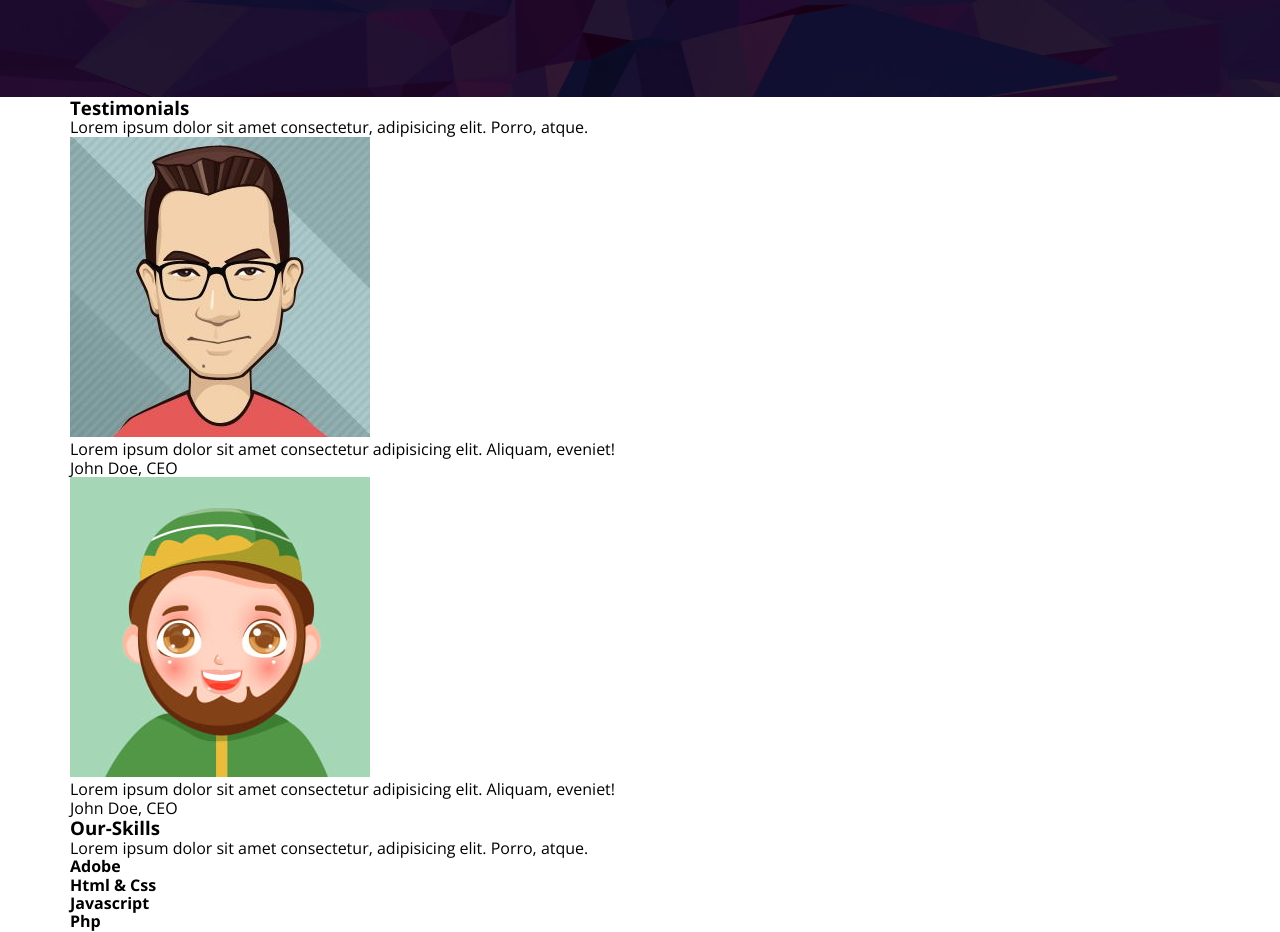
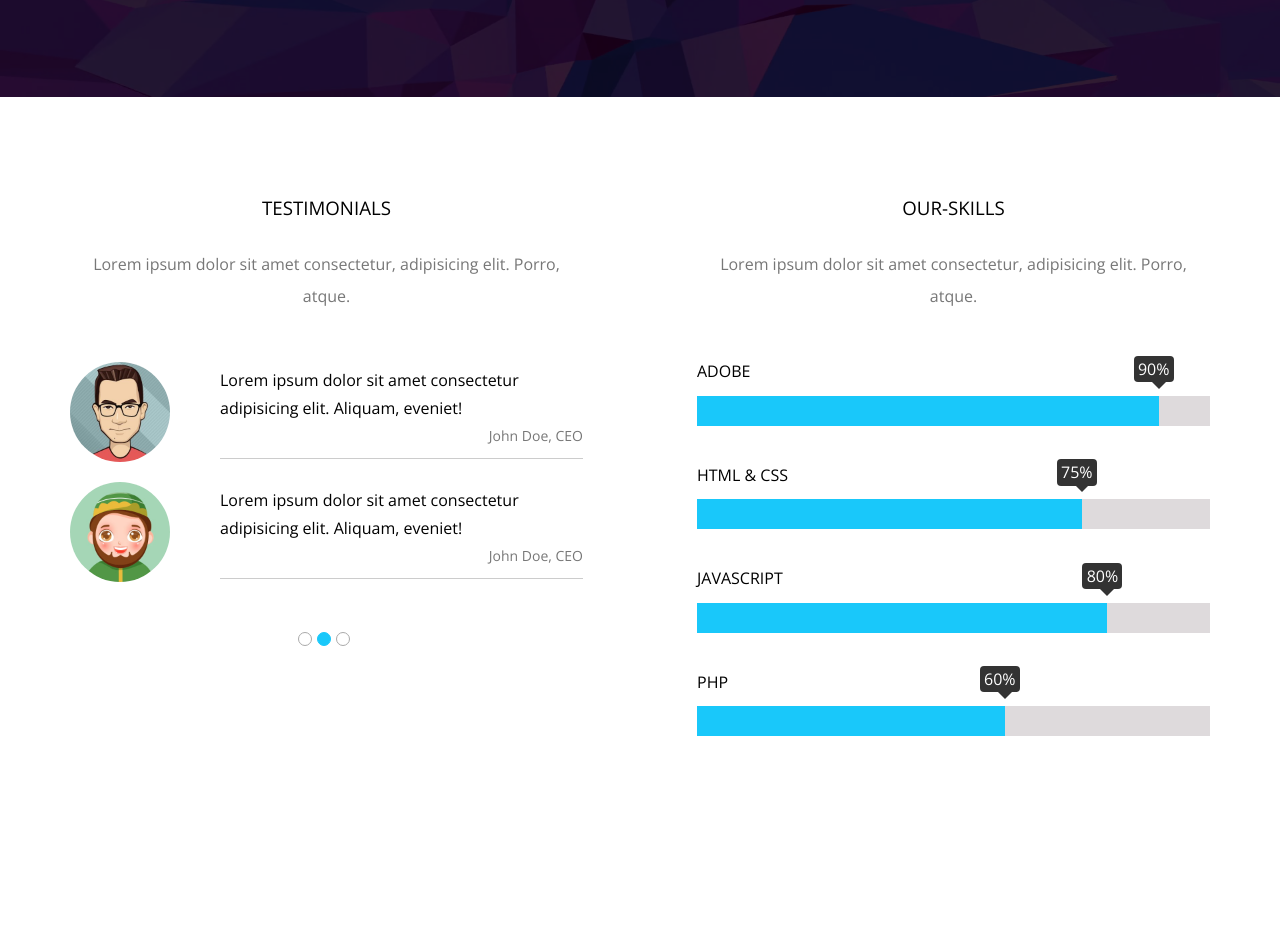
Before and after one commit to saamine85/proj2, a plain HTML site: page index.html in a window 1280 px wide. Shown: the part 5523-6455 px from the top of the page. After the commit the page ends 6399 px from the top, so only its background shows below. Drawn offline with nearby package versions, Linux system fonts and the light colour scheme.

Commit message:
test and skills

```diff
--- a/css/style.css
+++ b/css/style.css
@@ -587,23 +587,143 @@ header nav .form i {
     flex-basis: 25%;
   }
 }
-.stats .container .box i{
+.stats .container .box i {
   width: 40px;
   height: 40px;
   display: flex;
   background-color: #333;
   justify-content: center;
   align-items: center;
-border-radius:50%;
+  border-radius: 50%;
   margin: 0 auto 30px;
-
 }
-.stats .container .box .number{
+.stats .container .box .number {
   font-size: 50px;
   font-weight: bold;
   margin: 0 0 20px;
 }
-.stats .container .box p{
+.stats .container .box p {
   font-size: 14px;
 }
 /* end stat */
+
+/* start our skills testimonials */
+.our-skills {
+  padding-top: var(--section-padd);
+  padding-bottom: var(--section-padd);
+}
+.our-skills .container {
+  display: flex;
+  justify-content: space-between;
+  flex-wrap: wrap;
+}
+@media (min-width: 992px) {
+  .our-skills .container > div {
+    flex-basis: 45%;
+  }
+}
+.our-skills .container > div > h3 {
+  margin: 0 0 30px;
+  font-weight: normal;
+  text-align: center;
+  text-transform: uppercase;
+}
+.our-skills .container > div > p {
+  color: #777;
+  line-height: 2;
+  text-align: center;
+  margin-bottom: 50px;
+}
+.our-skills .testimonials .content {
+  display: flex;
+  margin-bottom: 20px;
+  align-items: center;
+}
+.our-skills .testimonials .content img {
+  width: 100px; /* si tu ramene une image de la meme proportion juste le width suffit pour la redimensionner*/
+  border-radius: 50%;
+  margin-right: 50px;
+}
+@media (max-width: 767px) {
+  .our-skills .testimonials .content {
+    flex-direction: column;
+    text-align: center;
+  }
+  .our-skills .testimonials .content img {
+    margin: 0 auto 20px;
+  }
+  .our-skills .testimonials .text p {
+    text-align: center !important;
+  }
+}
+.our-skills .testimonials .text {
+  line-height: 1.8;
+  border-bottom: 1px solid #ccc;
+}
+.our-skills .testimonials .text p {
+  color: #777;
+  text-align: right;
+  font-size: 14px;
+  margin-bottom: 10px;
+}
+.our-skills .testimonials .bullets {
+  display: flex;
+  justify-content: center;
+  margin-top: 50px;
+  margin-bottom: 50px;
+}
+.our-skills .testimonials .bullets li {
+  width: 14px;
+  height: 14px;
+  border: 1px solid #aaa;
+  border-radius: 50%;
+  margin-right: 5px;
+}
+.our-skills .testimonials .bullets li.active {
+  background-color: var(--main-color);
+  border-color: var(--main-color);
+}
+/* end  our skills testimonials  */
+
+/* start  our skills skills  */
+.our-skills .skills .prog-holder {
+  margin-bottom: 40px;
+}
+.our-skills .skills .prog-holder h4 {
+  text-transform: uppercase;
+  font-weight: normal;
+  margin-bottom: 15px;
+}
+.our-skills .skills .prog-holder .prog {
+  background-color: #dedadc;
+  height: 30px;
+}
+.our-skills .skills .prog-holder .prog span {
+  display: block;
+  background-color: var(--main-color);
+  height: 100%;
+  position: relative;
+}
+.our-skills .skills .prog-holder .prog span::before {
+  content: attr(data-progress);
+  position: absolute;
+  background-color: #333;
+  color: #fff;
+  top: -40px;
+  right: -15px;
+  padding: 4px 0;
+  width: 40px;
+  text-align: center;
+  border-radius: 4px;
+}
+.our-skills .skills .prog-holder .prog span::after {
+  content: "";
+  position: absolute;
+  border-style: solid;
+  border-width: 8px;
+  border-color: #333 transparent transparent transparent;
+  top: -15px;
+  right: -8px;
+}
+
+/* end  our skills skills  */
--- a/index.html
+++ b/index.html
@@ -299,7 +299,7 @@
             Lorem ipsum dolor sit amet consectetur, adipisicing elit. Porro,
             atque.
           </p>
-          <div class="centent">
+          <div class="content">
             <img src="/images/skills-01.jpg" alt="image" />
             <div class="text">
               Lorem ipsum dolor sit amet consectetur adipisicing elit. Aliquam,
@@ -307,7 +307,7 @@
               <p>John Doe, CEO</p>
             </div>
           </div>
-          <div class="centent">
+          <div class="content">
             <img src="/images/skills-02.jpg" alt="image" />
             <div class="text">
               Lorem ipsum dolor sit amet consectetur adipisicing elit. Aliquam,
```
Lines whose indentation alone changed are shown as unchanged.
